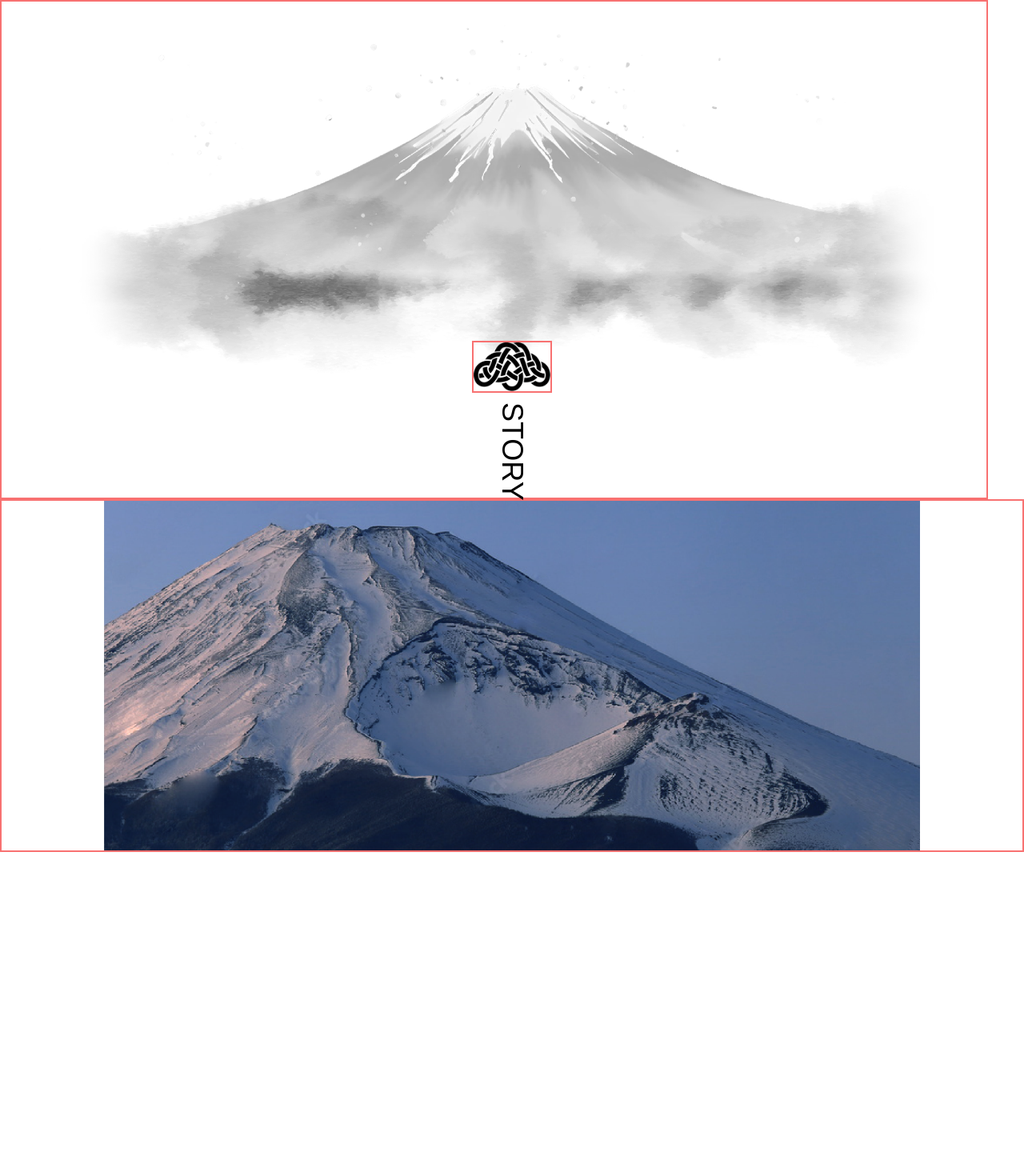
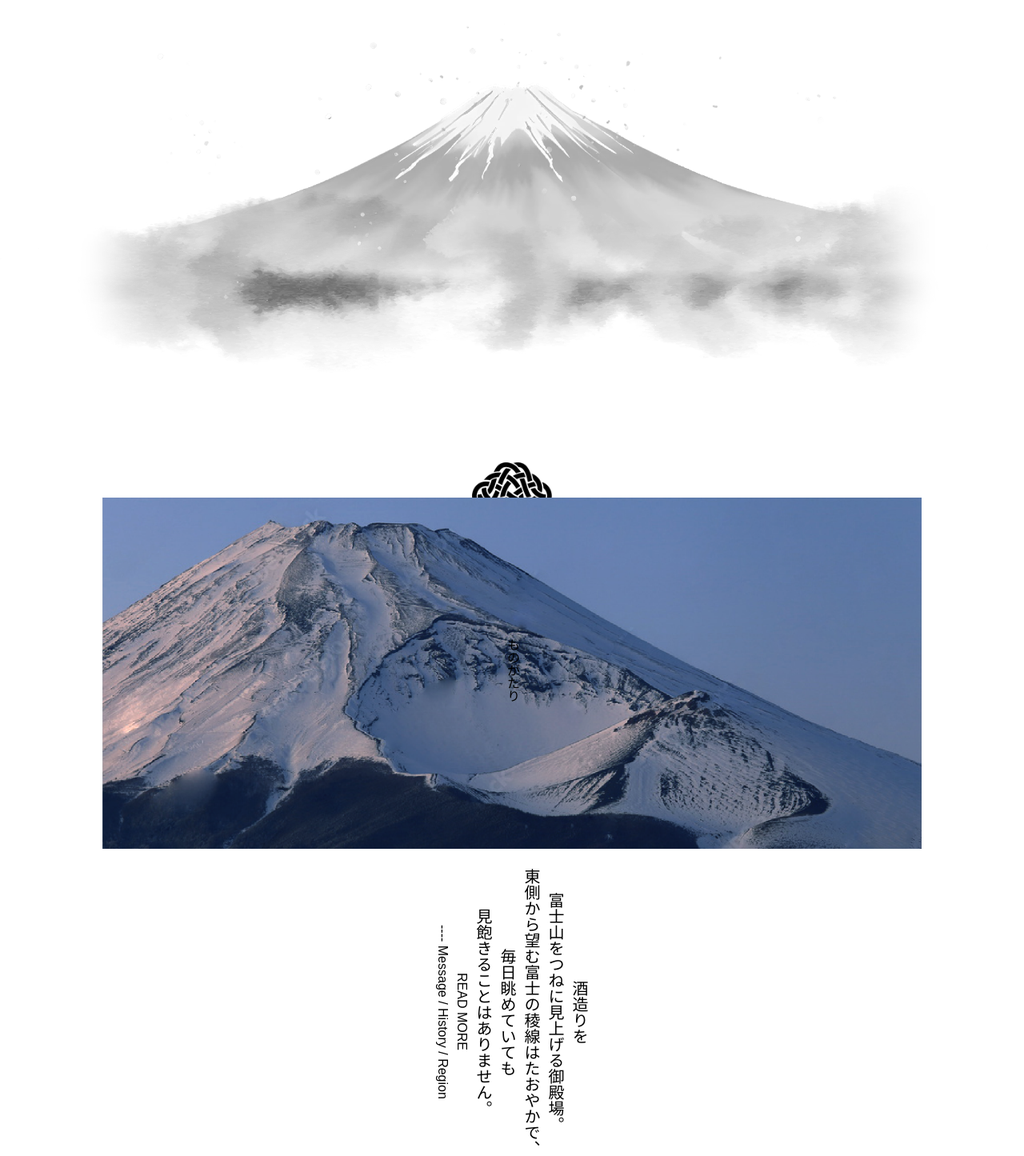
Before and after one commit to explace/IshikawaSake_DesignWeb, a Next.js app: page /Story in a window 1280 px wide. Shown: the whole page at 80% size. Before the commit the page ends 1065 px from the top, so only its background shows below. Built offline with nearby package versions, Linux system fonts and the light colour scheme; a web font is replaced by a local one.

Commit message:
news added

```diff
--- /dev/null
+++ b/app/News/page.js
@@ -0,0 +1,41 @@
+import React from "react";
+
+const News = () => {
+  return (
+    <div className="mt-10 place-items-center border-0 border-red-500">
+      <div className="flex items-center justify-center mb-6">
+        <p className="text-4xl mr-3">NEWS</p>
+        <p className="text-lg mr-3">Update</p>
+        <p className="w-[65%] h-[2px] bg-black"></p>
+      </div>
+
+      <div className="w-[100%] grid place-items-center">
+      <div className="w-[77%]">
+      <p className="mb-2"><span className="text-xs">2025.12.10</span> – 年末年始の営業について</p>
+      <p className="mb-2">
+        <span className="text-xs">2025.8.20</span> – 「美しい味」の原点となる人 / MAISON［PARIS］オーナー・シェフ
+        渥美 創太さん
+      </p>
+      <p className="mb-2">
+        <span className="text-xs">2025.5.10</span> – 環境のために私たちができること /
+        山中産業［ティーバッグ製造・販売］白石 俊正さん
+      </p>
+      <p className="mb-2">
+        <span className="text-xs">2025.5.10</span> – 環境のために私たちができること /
+        山中産業［ティーバッグ製造・販売］白石 俊正さん
+      </p>
+      <p className="mb-2">
+        <span className="text-xs">2025.5.10</span> – 環境のために私たちができること /
+        山中産業［ティーバッグ製造・販売］白石 俊正さん
+      </p>
+      <button className="border-2 mt-5 border-black px-3 py-1 text-xs">READ ALL</button>
+      </div>
+
+
+      </div>
+
+      </div>
+  );
+};
+
+export default News;
--- a/app/Story/page.js
+++ b/app/Story/page.js
@@ -1,21 +1,57 @@
-import React from 'react'
-import Image from 'next/image'
+import React from "react";
+import Image from "next/image";
 const Story = () => {
   return (
-    <div className='relative'>
-    <Image className='border-2 border-red-400 w-[96.5%]' src="/MtFUJI_ILLUSTRATION_SET.png" width={3000} height={300} alt="nature video" />
+    <div className="relative">
+      <Image
+        className=" w-[96.5%]"
+        src="/MtFUJI_ILLUSTRATION_SET.png"
+        width={3000}
+        height={300}
+        alt="nature video"
+      />
 
-<div className='absolute grid place-items-center top-[40%] left-1/2 transform -translate-x-1/2'>
-<Image className='border-2 border-red-400' src="/LOGO_2_BK.png" width={100} height={300} alt="nature video" />
-<p className='en-vertical-text text-4xl mt-3'>STORY</p>
-</div>
+      <div className="absolute grid place-items-center top-[40%] left-1/2 transform -translate-x-1/2">
+        <Image
+          className=""
+          src="/LOGO_2_BK.png"
+          width={100}
+          height={300}
+          alt="nature video"
+        />
+        <p className="en-vertical-text text-4xl mt-3">STORY</p>
+      </div>
 
-<div className='border-2 border-red-400 w-[100%] grid place-items-center'>
-<Image className='w-[80%]' src="/STORY_IMG_DUMMY.png" width={3000} height={300} alt="nature video" />
+      <div className=" relative w-[100%] grid place-items-center">
+        <Image
+          className="w-[80%]"
+          src="/STORY_IMG_DUMMY.png"
+          width={3000}
+          height={300}
+          alt="nature video"
+        />
+        <p className="vertical-text absolute top-[40%]">ものがたり</p>
+      </div>
 
-</div>
+      <div className="border-0 flex justify-center relative w-[100%] items-center mt-6">
+        {/* <p className="vertical-text absolute top-[40%]"> */}
+
+        {/* 1
+この地に根ざす人びとと共に
+御殿場で育った米
+富士山から湧く神の水と
+100年先の未来にも紡ぐ */}
+        <p className="en-vertical-text">---- Message / History / Region</p>
+        <p className="en-vertical-text">READ MORE</p>
+        <p className="vertical-text text-xl">見飽きることはありません︒</p>
+        <p className="vertical-text text-xl">毎日眺めていても</p>
+        <p className="vertical-text text-xl">東側から望む富士の稜線はたおやかで︑</p>
+        <p className="vertical-text text-xl">富士山をつねに見上げる御殿場︒</p>
+        <p className="vertical-text text-xl">酒造りを</p>
+        {/* </p> */}
+      </div>
     </div>
-  )
-}
+  );
+};
 
-export default Story
+export default Story;
--- a/app/page.js
+++ b/app/page.js
@@ -6,6 +6,7 @@ import { FaInstagram, FaFacebook, FaYoutube } from "react-icons/fa";
 import { FaXTwitter } from "react-icons/fa6";
 import { IoIosArrowDown } from "react-icons/io";
 import Story from "./Story/page";
+import News from "./News/page";
 // import vid from "../public/nature_vid2.mp4";
 export default function Home() {
   const vid1 = useRef(null);
@@ -263,7 +264,8 @@ export default function Home() {
         </div>
       </main>
 
-      <Story/>
+      {/* <Story/> */}
+      <News/>
 
       <p className="mt-[90vh] text-3xl">
         Lorem ipsum dolor sit amet consectetur adipisicing elit. Provident illum
```
